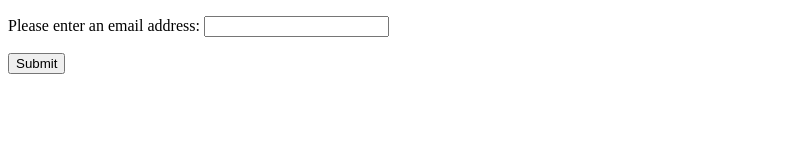
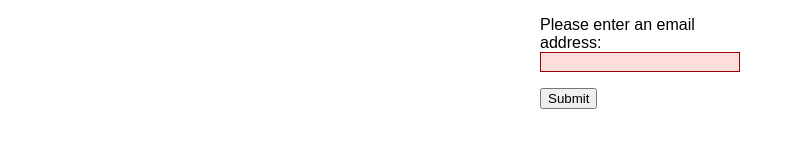
Before and after one commit to GaniyuSodiq/form-validation, a plain HTML site: page detailedJsValidation.html in a window 1280 px wide. Shown: the whole page, without its empty margins (0-795 px from the left). Drawn offline with Linux system fonts and the light colour scheme.

Commit message:
Add the styles

```diff
--- a/detailedJsValidation.html
+++ b/detailedJsValidation.html
@@ -5,6 +5,56 @@
     <meta name="viewport" content="width=device-width, initial-scale=1.0">
     <title>Deatiled Js Validation</title>
     <style>
+        body {
+            font: 1em sans-serif;
+            width: 200px;
+            padding: 0;
+            margin: 0 auto;
+            }
+
+            p * {
+            display: block;
+            }
+
+            input[type="email"] {
+            appearance: none;
+
+            width: 100%;
+            border: 1px solid #333;
+            margin: 0;
+
+            font-family: inherit;
+            font-size: 90%;
+
+            box-sizing: border-box;
+            }
+
+            /* invalid fields */
+            input:invalid {
+            border-color: #900;
+            background-color: #fdd;
+            }
+
+            input:focus:invalid {
+            outline: none;
+            }
+
+            /* error message styles */
+            .error {
+            width: 100%;
+            padding: 0;
+
+            font-size: 80%;
+            color: white;
+            background-color: #900;
+            border-radius: 0 0 5px 5px;
+
+            box-sizing: border-box;
+            }
+
+            .error.active {
+            padding: 0.3em;
+        }
 
     </style>
 </head>
```
